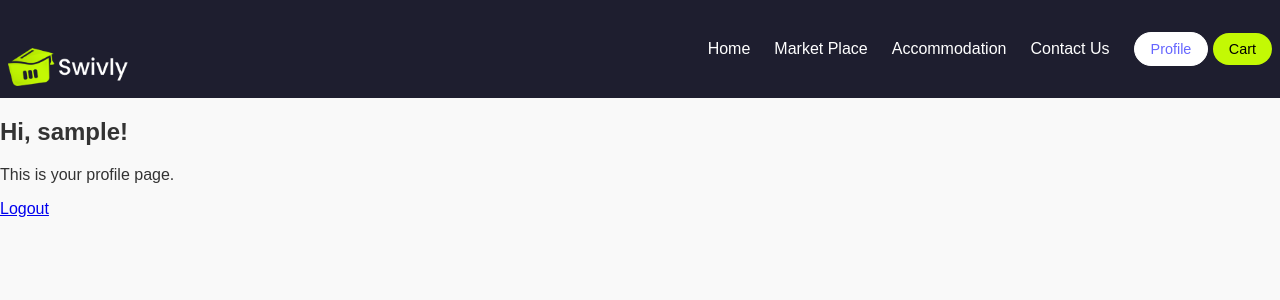
After one commit to codeAKstan/Swivly, a Django app: page /profile/ in a window 1280 px wide. The commit adds this page. Shown: the top 300 px of the page. Run offline with Django 5.2, Linux system fonts and the light colour scheme; the visitor is signed in with stand-in values (Sample User, id 1).

Commit message:
Made the profile page, and when tusers login the Profile button shows

```diff
--- a/Swivly/settings.py
+++ b/Swivly/settings.py
@@ -38,6 +38,7 @@ INSTALLED_APPS = [
     'django.contrib.sessions',
     'django.contrib.messages',
     'django.contrib.staticfiles',
+    'django_extensions',
 ]
 
 MIDDLEWARE = [
@@ -127,3 +128,8 @@ STATIC_URL = 'static/'
 # https://docs.djangoproject.com/en/5.1/ref/settings/#default-auto-field
 
 DEFAULT_AUTO_FIELD = 'django.db.models.BigAutoField'
+
+LOGIN_REDIRECT_URL = 'registration:profile'
+LOGIN_URL = 'login'
+LOGOUT_URL = 'logout'
+LOGOUT_REDIRECT_URL = 'login'
--- a/registration/templates/registration/base.html
+++ b/registration/templates/registration/base.html
@@ -27,18 +27,24 @@
                 <a href="#">Accommodation</a>
                 <a href="#">Contact Us</a>
                 <div class="auth">
+                    {% if user.is_authenticated %}
+                    <button class="btn login"
+                        onclick="window.location.href='{% url 'registration:profile' %}'">Profile</button>
+                    <button class="btn cart">Cart</button>
+                    {% else %}
                     <div class="signup-dropdown">
                         <button class="btn cart" id="signup-btn">Sign Up <span class="arrow">▼</span></button>
                         <div class="dropdown-menu">
-                            <a href="/register" class="dropdown-item">Agent</a>
-                            <a href="/register" class="dropdown-item">Buyer</a>
-                            <a href="/register" class="dropdown-item">Seller</a>
+                            <a href="/register?role=agent" class="dropdown-item">Agent</a>
+                            <a href="/register?role=buyer" class="dropdown-item">Buyer</a>
+                            <a href="/register?role=seller" class="dropdown-item">Seller</a>
                         </div>
                     </div>
                     <button class="btn login" onclick="window.location.href='{% url 'registration:login' %}'">Log
                         In</button>
+                    {% endif %}
+                </div>
 
-                </div>
             </nav>
         </div>
     </header>
--- /dev/null
+++ b/registration/templates/registration/profile.html
@@ -0,0 +1,8 @@
+{% extends "registration/base.html" %}
+{% block content %}
+<div class="profile-container">
+    <h2>Hi, {{ user.username }}!</h2>
+    <p>This is your profile page.</p>
+    <p><a href="{% url 'registration:logout' %}">Logout</a></p>
+</div>
+{% endblock %}
--- a/registration/urls.py
+++ b/registration/urls.py
@@ -8,7 +8,8 @@ urlpatterns = [
     path('', views.index, name='index'),
     path('register', views.register, name='register'),
     # path('login/', auth_views.LoginView.as_view(), name='login'),
-    # path('logout/', auth_views.LogoutView.as_view(), name='logout')
+    path('logout/', auth_views.LogoutView.as_view(next_page='login'), name='logout'),
     path('', include('django.contrib.auth.urls')),
+    path('profile/', views.profile, name='profile')
 
 ]
--- a/registration/views.py
+++ b/registration/views.py
@@ -1,5 +1,6 @@
 from django.shortcuts import render, HttpResponse
 from django.contrib.auth.forms import AuthenticationForm
+from django.contrib.auth.decorators import login_required
 from .forms import UserRegisterForm
 
 # Create your views here.
@@ -10,6 +11,7 @@ def index(request):
 
 # register view
 def register(request):
+    role = request.GET.get('role')
     if request.method == 'POST':
         form = UserRegisterForm(request.POST)
         if form.is_valid():
@@ -25,3 +27,9 @@ def register(request):
         form = UserRegisterForm()
         return render(request, 'registration/register.html',
                       {'form':form})
+
+
+@login_required
+def profile(request):
+    return render(request, 'registration/profile.html',
+                  {'section': 'profile'})
```
